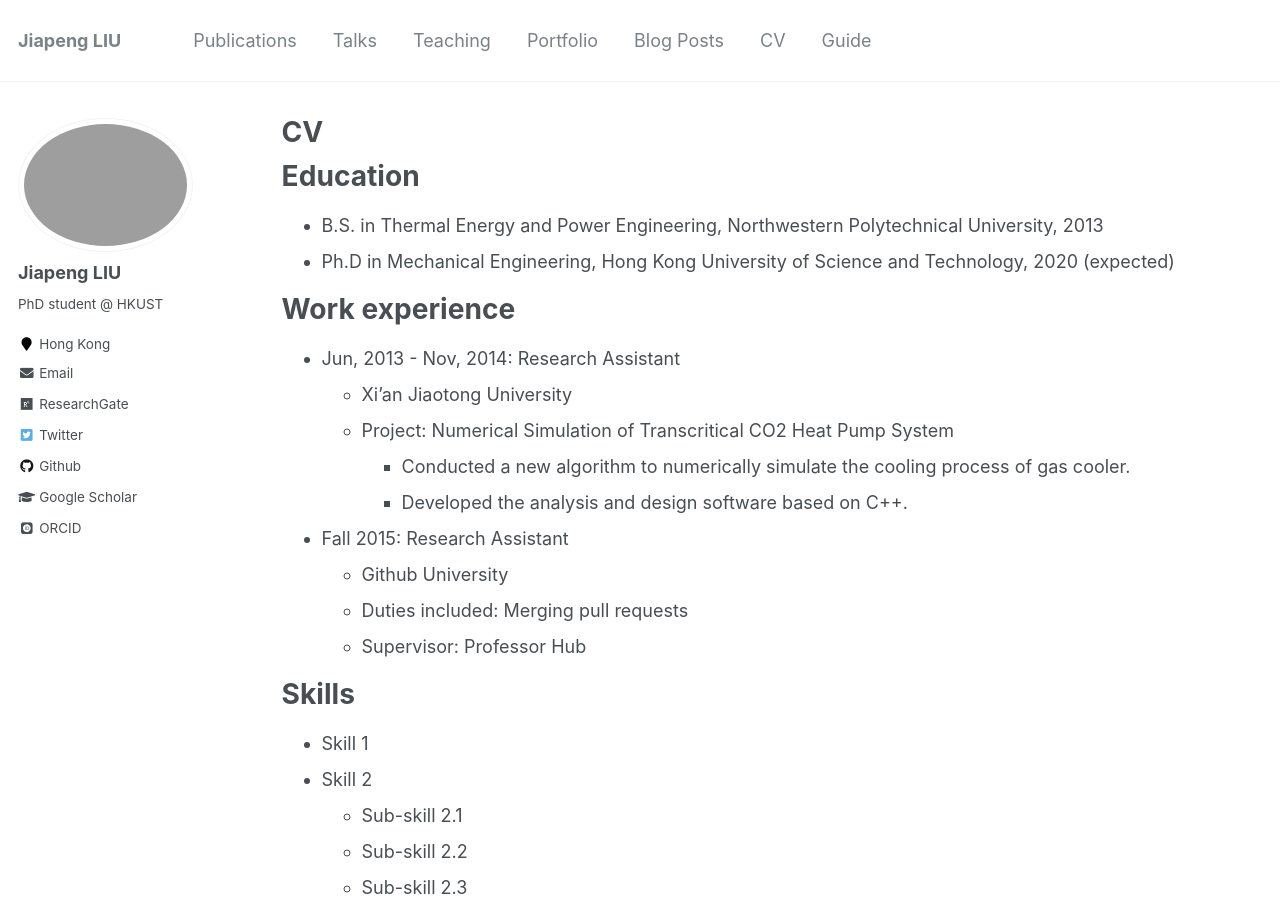
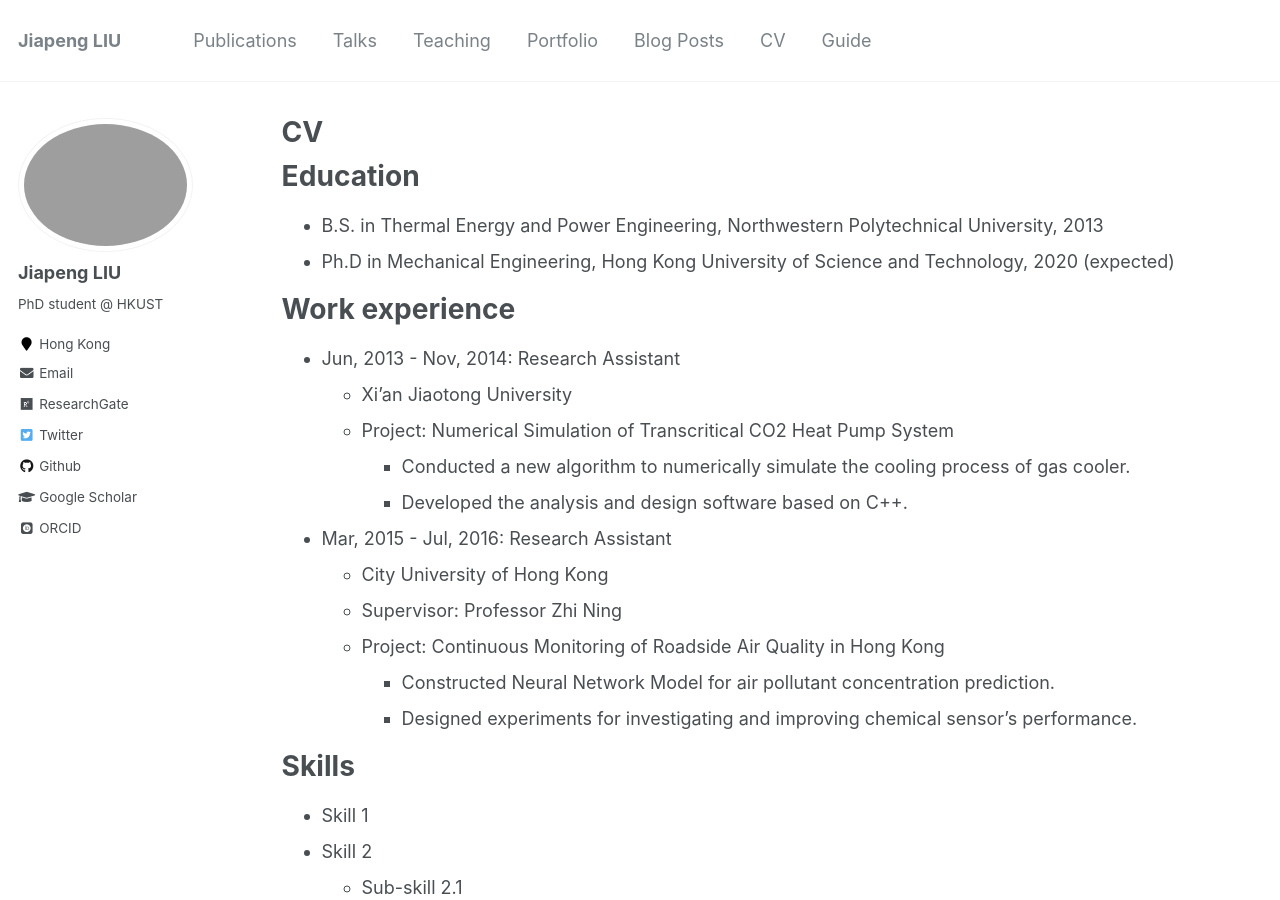
Before and after one commit to jiapeng-liu/jiapeng-liu.github.io, a Jekyll site: the page built from _pages/cv.md, in a window 1280 px wide and 900 px high. Built offline with Jekyll 4.4.1, drawn with Linux system fonts in a browser that asks for light colours; some web fonts are replaced.

Commit message:
update pages

```diff
--- a/_pages/cv.md
+++ b/_pages/cv.md
@@ -22,10 +22,12 @@ Work experience
     * Conducted a new algorithm to numerically simulate the cooling process of gas cooler.
     * Developed the analysis and design software based on C++.
 
-* Fall 2015: Research Assistant
-  * Github University
-  * Duties included: Merging pull requests
-  * Supervisor: Professor Hub
+* Mar, 2015 - Jul, 2016: Research Assistant
+  * City University of Hong Kong
+  * Supervisor: Professor Zhi Ning
+  * Project: Continuous Monitoring of Roadside Air Quality in Hong Kong
+    * Constructed Neural Network Model for air pollutant concentration prediction.
+    * Designed experiments for investigating and improving chemical sensor’s performance.
 
 Skills
 ======
```
